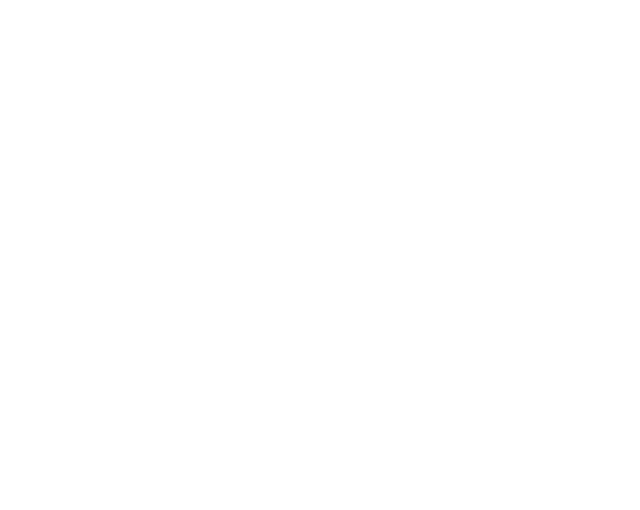
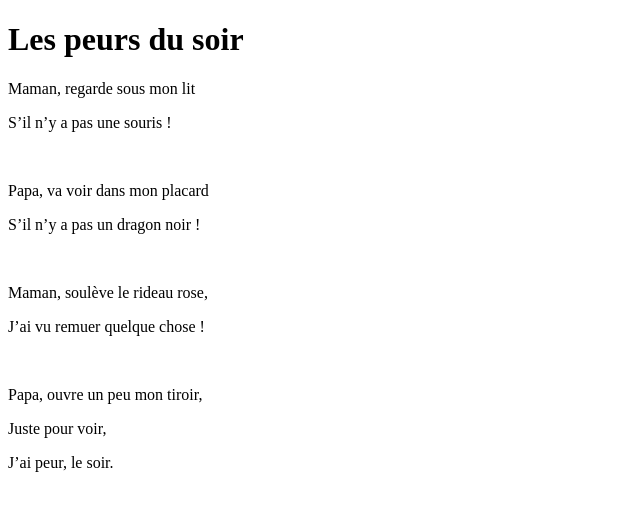
Before and after one commit to eambosi/eambosi.github.io, a plain HTML site: page poeme.html in a window 1280 px wide. Shown: the whole page, without its empty margins (0-640 px from the left). Drawn offline with Linux system fonts and the light colour scheme.

Commit message:
Update poeme.html

```diff
--- a/poeme.html
+++ b/poeme.html
@@ -6,6 +6,20 @@
     </style>
   </head>
   <body>
-
+    <h1>
+      Les peurs du soir
+    </h1>
+    <p>Maman, regarde sous mon lit</p>
+    <p>S’il n’y a pas une souris !</p>
+    <br>
+    <p>Papa, va voir dans mon placard</p>
+    <p>S’il n’y a pas un dragon noir !</p>
+    <br>
+    <p>Maman, soulève le rideau rose,</p>
+    <p>J’ai vu remuer quelque chose !</p>
+    <br>
+    <p>Papa, ouvre un peu mon tiroir,</p>
+    <p>Juste pour voir,</p>
+    <p>J’ai peur, le soir.</p>
   </body>
 </html>
```
